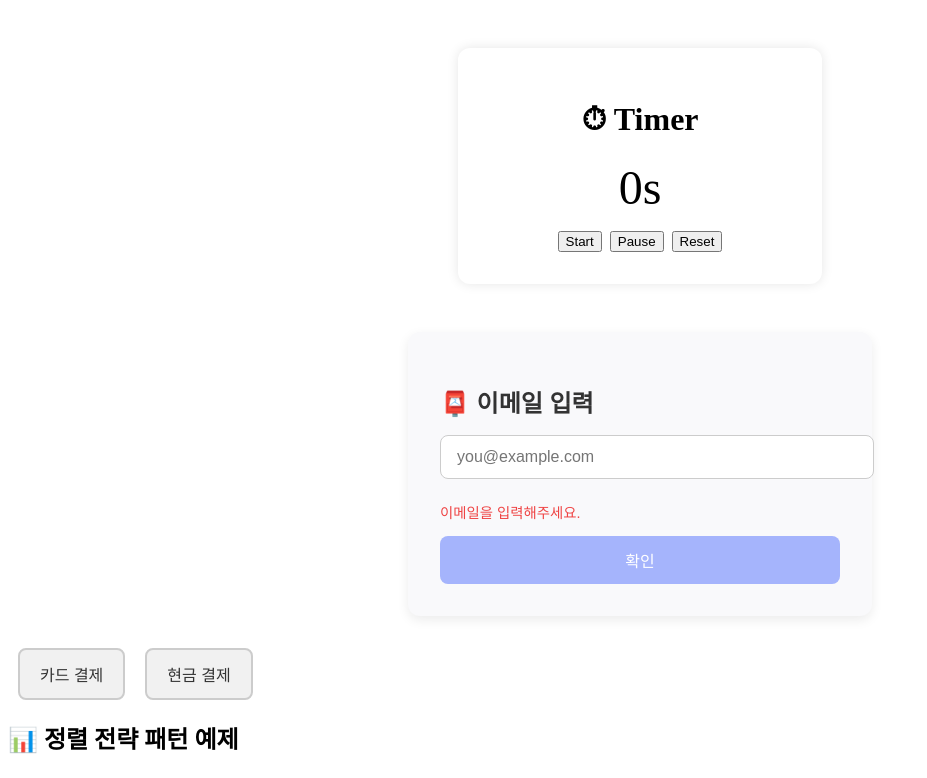
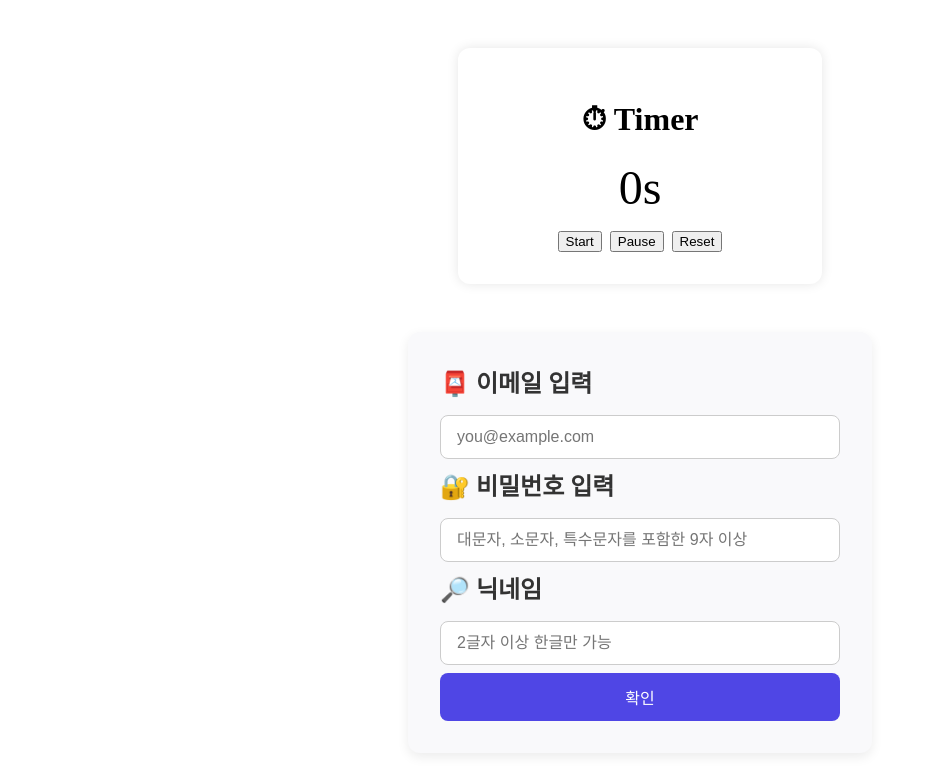
Before and after one commit to uudeok/design-pattern, a React (Vite) app: page / in a window 1280 px wide. Shown: the top 778 px of the page, without its empty margins (0-927 px from the left). Built offline with nearby package versions, Linux system fonts and the light colour scheme.

Commit message:
Feat : Validator 인터페이스 정의 및 이메일, 닉네임, 비밀번호 validator 각 구현

```diff
--- a/src/components/Form/Form.module.css
+++ b/src/components/Form/Form.module.css
@@ -5,13 +5,11 @@
     border-radius: 12px;
     background-color: #f9f9fb;
     box-shadow: 0 4px 12px rgba(0, 0, 0, 0.08);
-    font-family: 'Arial', sans-serif;
 }
 
 .heading {
     font-size: 1.5rem;
     font-weight: bold;
-    margin-bottom: 1rem;
     color: #333;
 }
 
@@ -21,9 +19,11 @@
     font-size: 1rem;
     border: 1px solid #ccc;
     border-radius: 8px;
+    margin-top: 1rem;
     margin-bottom: 0.5rem;
     outline: none;
     transition: border-color 0.2s ease;
+    box-sizing: border-box;
 }
 
 .input:focus {
@@ -65,3 +65,7 @@
 .button:not(:disabled):hover {
     background-color: #4338ca;
 }
+
+.errorMsg {
+    color: red;
+}
--- a/src/components/Form/index.tsx
+++ b/src/components/Form/index.tsx
@@ -1,46 +1,103 @@
-import { useEffect, useRef, useState } from 'react';
-import { FormContext } from '../../state-pattern/Form/FormContext';
 import styles from './Form.module.css';
+import { EmailValidator } from '../../validator/EmailValidator';
+import { PasswordValidator } from '../../validator/PasswordValidator';
+import { NicknameValidator } from '../../validator/NicknameValidator';
+import { useValidatorInput } from '../../hooks/useValidator';
 
 export const EmailForm = () => {
-    const formRef = useRef<FormContext | null>(null);
-    const [value, setValue] = useState('');
-    const [message, setMessage] = useState('');
-    const [isValid, setIsValid] = useState(false);
+    const email = useValidatorInput(EmailValidator);
+    const password = useValidatorInput(PasswordValidator);
+    const nickname = useValidatorInput(NicknameValidator);
 
-    useEffect(() => {
-        formRef.current = new FormContext();
-        setMessage(formRef.current.getMessage());
-    }, []);
+    const handleSubmit = (e: React.FormEvent) => {
+        e.preventDefault();
 
-    const handleChange = (e: React.ChangeEvent<HTMLInputElement>) => {
-        const newValue = e.target.value;
-        formRef.current?.handleChange(newValue);
+        const isValid = email.validate() && password.validate() && nickname.validate();
 
-        setValue(newValue);
-        setMessage(formRef.current?.getMessage() || '');
-        setIsValid(formRef.current?.isValid() || false);
-    };
-
-    const handleSubmit = (e: React.FormEvent<HTMLFormElement>) => {
-        e.preventDefault();
-        alert(`전송 완료: ${value}`);
+        if (isValid) {
+            alert('모든 유효성 검사 통과!');
+        }
     };
 
     return (
         <form className={styles.container} onSubmit={handleSubmit}>
-            <h2 className={styles.heading}>📮 이메일 입력</h2>
+            <label className={styles.heading}>📮 이메일 입력</label>
             <input
-                type="email"
-                value={value}
-                onChange={handleChange}
+                type="text"
+                value={email.value}
+                onChange={email.onChange}
                 placeholder="you@example.com"
                 className={styles.input}
             />
-            <p className={`${styles.message} ${isValid ? styles.valid : styles.invalid}`}>{message}</p>
-            <button className={styles.button} disabled={!isValid}>
-                확인
-            </button>
+            {email.error && <p className={styles.errorMsg}>{email.error}</p>}
+
+            <label className={styles.heading}>🔐 비밀번호 입력</label>
+            <input
+                type="password"
+                value={password.value}
+                onChange={password.onChange}
+                placeholder="대문자, 소문자, 특수문자를 포함한 9자 이상"
+                className={styles.input}
+            />
+            {password.error && <p className={styles.errorMsg}>{password.error}</p>}
+
+            <label className={styles.heading}>🔎 닉네임</label>
+            <input
+                value={nickname.value}
+                onChange={nickname.onChange}
+                placeholder="2글자 이상 한글만 가능"
+                className={styles.input}
+            />
+            {nickname.error && <p className={styles.errorMsg}>{nickname.error}</p>}
+
+            <button className={styles.button}>확인</button>
         </form>
     );
 };
+
+// import { useEffect, useRef, useState } from 'react';
+// import { FormContext } from '../../state-pattern/Form/FormContext';
+// import styles from './Form.module.css';
+
+// export const EmailForm = () => {
+//     const formRef = useRef<FormContext | null>(null);
+//     const [value, setValue] = useState('');
+//     const [message, setMessage] = useState('');
+//     const [isValid, setIsValid] = useState(false);
+
+//     useEffect(() => {
+//         formRef.current = new FormContext();
+//         setMessage(formRef.current.getMessage());
+//     }, []);
+
+//     const handleChange = (e: React.ChangeEvent<HTMLInputElement>) => {
+//         const newValue = e.target.value;
+//         formRef.current?.handleChange(newValue);
+
+//         setValue(newValue);
+//         setMessage(formRef.current?.getMessage() || '');
+//         setIsValid(formRef.current?.isValid() || false);
+//     };
+
+//     const handleSubmit = (e: React.FormEvent<HTMLFormElement>) => {
+//         e.preventDefault();
+//         alert(`전송 완료: ${value}`);
+//     };
+
+//     return (
+//         <form className={styles.container} onSubmit={handleSubmit}>
+//             <h2 className={styles.heading}>📮 이메일 입력</h2>
+//             <input
+//                 type="email"
+//                 value={value}
+//                 onChange={handleChange}
+//                 placeholder="you@example.com"
+//                 className={styles.input}
+//             />
+//             <p className={`${styles.message} ${isValid ? styles.valid : styles.invalid}`}>{message}</p>
+//             <button className={styles.button} disabled={!isValid}>
+//                 확인
+//             </button>
+//         </form>
+//     );
+// };
--- /dev/null
+++ b/src/hooks/useValidator.tsx
@@ -0,0 +1,24 @@
+import { useState, useMemo } from 'react';
+import type { Validator } from '../validator/Validator';
+
+export const useValidatorInput = <T extends Validator>(ValidatorClass: new (value: string) => T, initialValue = '') => {
+    const [value, setValue] = useState(initialValue);
+    const [error, setError] = useState<string | null>(null);
+
+    const validator = useMemo(() => new ValidatorClass(value), [value]);
+
+    const validate = () => {
+        // const validator = new ValidatorClass(value);
+        const errorMsg = validator.getErrorMessage();
+        setError(errorMsg);
+        return !errorMsg;
+    };
+
+    return {
+        value,
+        setValue,
+        error,
+        validate,
+        onChange: (e: React.ChangeEvent<HTMLInputElement>) => setValue(e.target.value),
+    };
+};
--- /dev/null
+++ b/src/validator/EmailValidator.ts
@@ -0,0 +1,11 @@
+import { Validator } from './Validator';
+
+export class EmailValidator extends Validator {
+    validate(): boolean {
+        return /^[^\s@]+@[^\s@]+\.[^\s@]+$/.test(this.value);
+    }
+
+    getErrorMessage(): string | null {
+        return this.validate() ? null : '유효한 이메일 형식이 아닙니다.';
+    }
+}
--- /dev/null
+++ b/src/validator/NicknameValidator.ts
@@ -0,0 +1,11 @@
+import { Validator } from './Validator';
+
+export class NicknameValidator extends Validator {
+    validate(): boolean {
+        return /^[가-힣]{2,10}$/.test(this.value);
+    }
+
+    getErrorMessage(): string | null {
+        return this.validate() ? null : '닉네임은 2~10자 한글만 입력 가능합니다.';
+    }
+}
--- /dev/null
+++ b/src/validator/PasswordValidator.ts
@@ -0,0 +1,17 @@
+import { Validator } from './Validator';
+
+export class PasswordValidator extends Validator {
+    validate(): boolean {
+        return (
+            this.value.length >= 9 &&
+            /[A-Z]/.test(this.value) &&
+            /[a-z]/.test(this.value) &&
+            /[^A-Za-z0-9]/.test(this.value) &&
+            !/\s/.test(this.value)
+        );
+    }
+
+    getErrorMessage(): string | null {
+        return this.validate() ? null : '대문자,소문자,특수문자를 포함한 9자 이상이여야 합니다.';
+    }
+}
--- /dev/null
+++ b/src/validator/Validator.ts
@@ -0,0 +1,11 @@
+export abstract class Validator {
+    protected value: string = '';
+
+    constructor(value: string) {
+        this.value = value;
+    }
+
+    abstract validate(): boolean;
+
+    abstract getErrorMessage(): string | null;
+}
```
